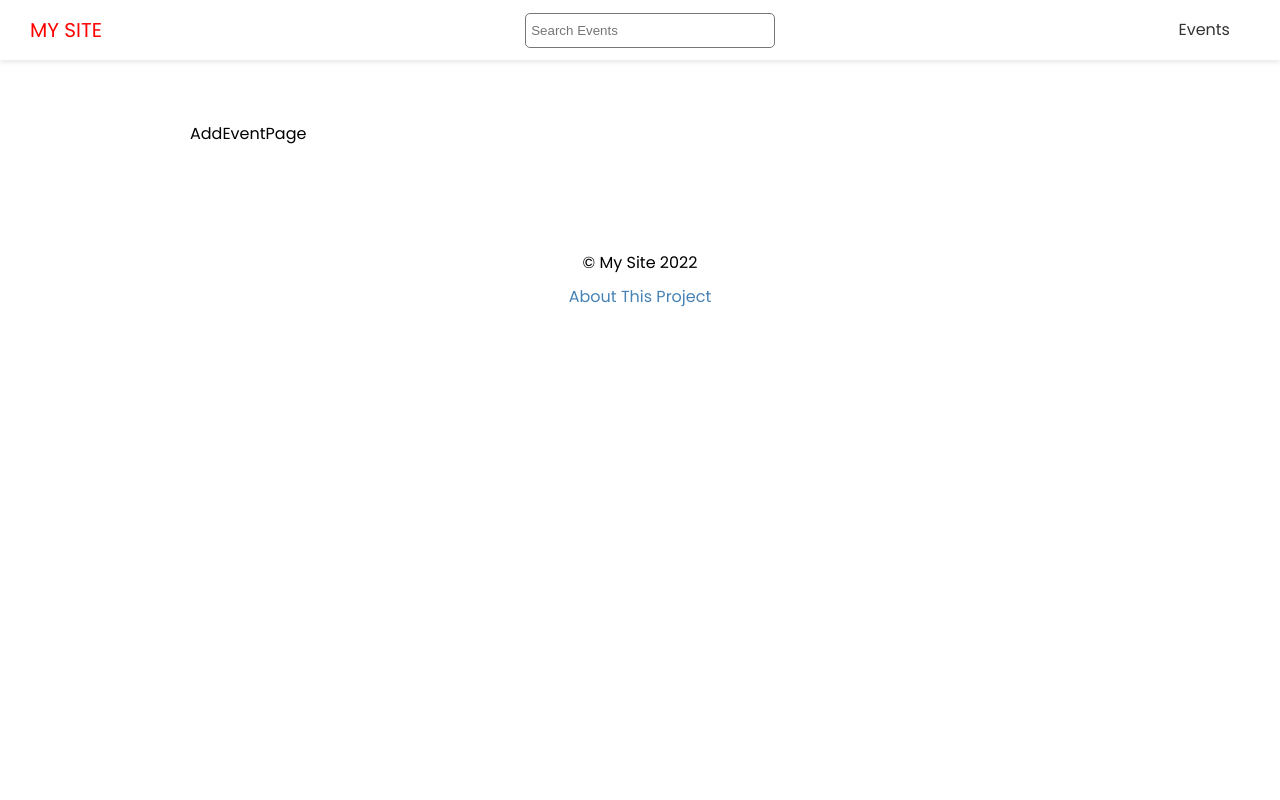
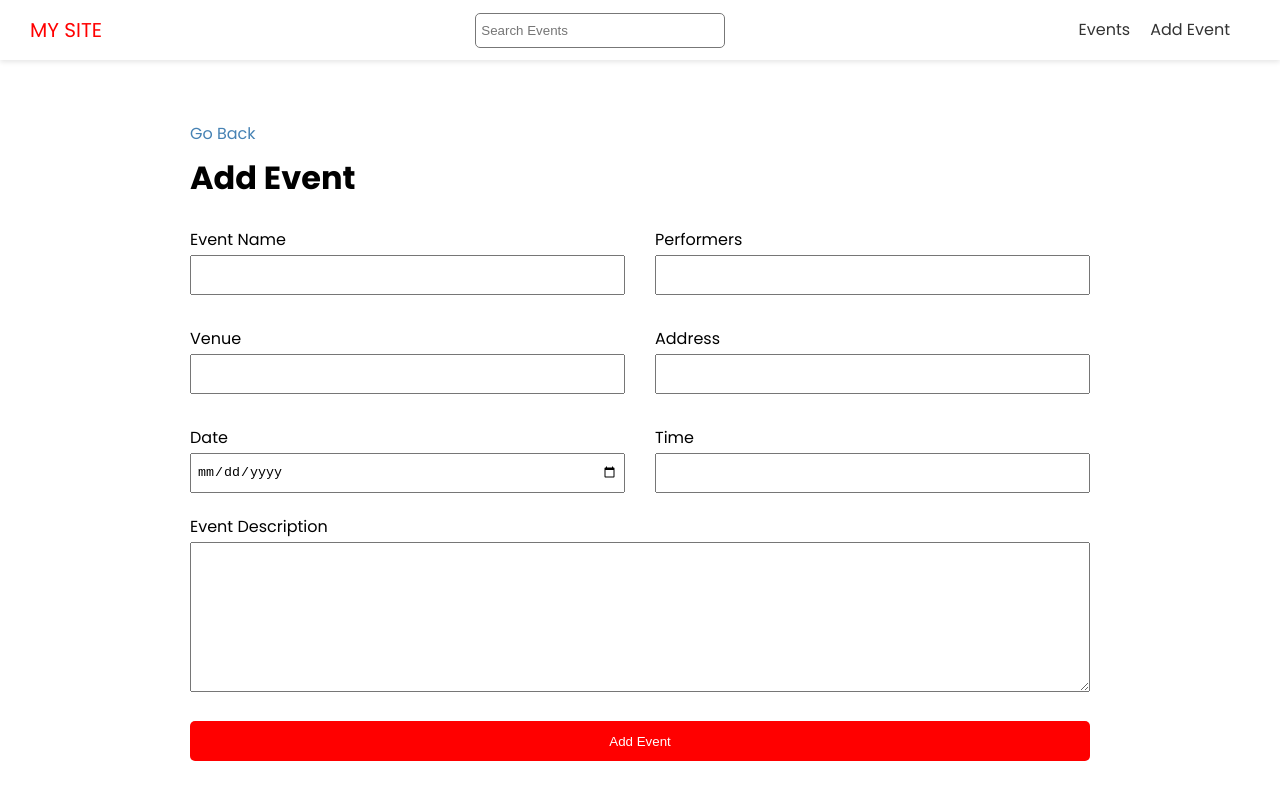
Before and after one commit to kkata/dj-events-frontend, a Next.js app: page /events/add in a window 1280 px wide. Shown: the top 800 px of the page. Built offline with nearby package versions, Linux system fonts and the light colour scheme.

Commit message:
add event page

```diff
--- a/components/Header.tsx
+++ b/components/Header.tsx
@@ -16,6 +16,9 @@
           <li>
             <Link href="/events">Events</Link>
           </li>
+          <li>
+            <Link href="/events/add">Add Event</Link>
+          </li>
         </ul>
       </nav>
     </header>
--- a/pages/events/add.tsx
+++ b/pages/events/add.tsx
@@ -1,5 +1,117 @@
+import React, { useState } from "react";
+import { useRouter } from "next/router";
+import Link from "next/link";
 import Layout from "@/components/Layout";
+import { API_URL } from "@/config/index";
+
+import styles from "@/styles/Form.module.css";
 
 export default function AddEvent() {
-  return <Layout title="Add New Event">AddEventPage</Layout>;
+  const [values, setValues] = useState({
+    name: "",
+    performers: "",
+    venue: "",
+    address: "",
+    date: "",
+    time: "",
+    description: "",
+  });
+
+  const router = useRouter();
+
+  const handleSubmit = (e: React.FormEvent) => {
+    e.preventDefault();
+    console.log(values);
+  };
+
+  const handleInputChange = (
+    e: React.ChangeEvent<HTMLInputElement | HTMLTextAreaElement>
+  ) => {
+    const { name, value } = e.target;
+    setValues({ ...values, [name]: value });
+  };
+
+  return (
+    <Layout title="Add New Event">
+      <Link href="/events">Go Back</Link>
+      <h1>Add Event</h1>
+
+      <form className={styles.form} onSubmit={handleSubmit}>
+        <div className={styles.grid}>
+          <div>
+            <label htmlFor="name">Event Name</label>
+            <input
+              type="text"
+              id="name"
+              name="name"
+              value={values.name}
+              onChange={handleInputChange}
+            />
+          </div>
+          <div>
+            <label htmlFor="performers">Performers</label>
+            <input
+              type="text"
+              name="performers"
+              id="performers"
+              value={values.performers}
+              onChange={handleInputChange}
+            />
+          </div>
+          <div>
+            <label htmlFor="venue">Venue</label>
+            <input
+              type="text"
+              name="venue"
+              id="venue"
+              value={values.venue}
+              onChange={handleInputChange}
+            />
+          </div>
+          <div>
+            <label htmlFor="address">Address</label>
+            <input
+              type="text"
+              name="address"
+              id="address"
+              value={values.address}
+              onChange={handleInputChange}
+            />
+          </div>
+          <div>
+            <label htmlFor="date">Date</label>
+            <input
+              type="date"
+              name="date"
+              id="date"
+              value={values.date}
+              onChange={handleInputChange}
+            />
+          </div>
+          <div>
+            <label htmlFor="time">Time</label>
+            <input
+              type="text"
+              name="time"
+              id="time"
+              value={values.time}
+              onChange={handleInputChange}
+            />
+          </div>
+        </div>
+
+        <div>
+          <label htmlFor="description">Event Description</label>
+          <textarea
+            name="description"
+            id="description"
+            value={values.description}
+            onChange={handleInputChange}
+          ></textarea>
+        </div>
+
+        <input type="submit" value="Add Event" className="btn" />
+      </form>
+    </Layout>
+  );
 }
--- /dev/null
+++ b/styles/Form.module.css
@@ -0,0 +1,39 @@
+.form label {
+  display: block;
+}
+
+.form input {
+  width: 100%;
+  height: 40px;
+  padding: 5px;
+}
+
+.form textarea {
+  width: 100%;
+  height: 150px;
+}
+
+.form input[type="submit"] {
+  display: block;
+  width: 100%;
+  margin: 20px 0 30px;
+}
+
+.form .file {
+  border: 1px #ccc solid;
+  background-color: #f4f4f4;
+  padding: 10px;
+}
+
+.grid {
+  display: grid;
+  grid-template-columns: 1fr 1fr;
+  gap: 30px;
+  margin-bottom: 20px;
+}
+
+@media (max-width: 600px) {
+  .grid {
+    grid-template-columns: 1fr;
+  }
+}
```
